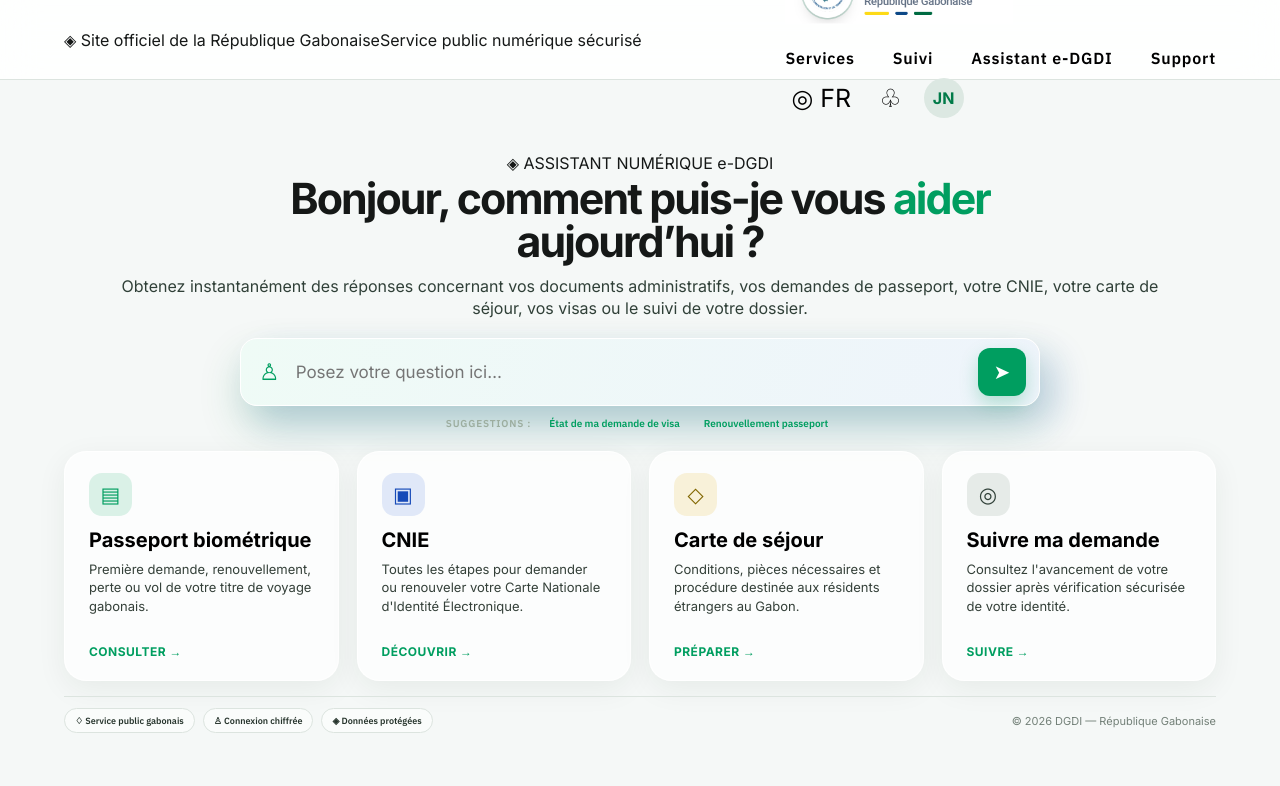
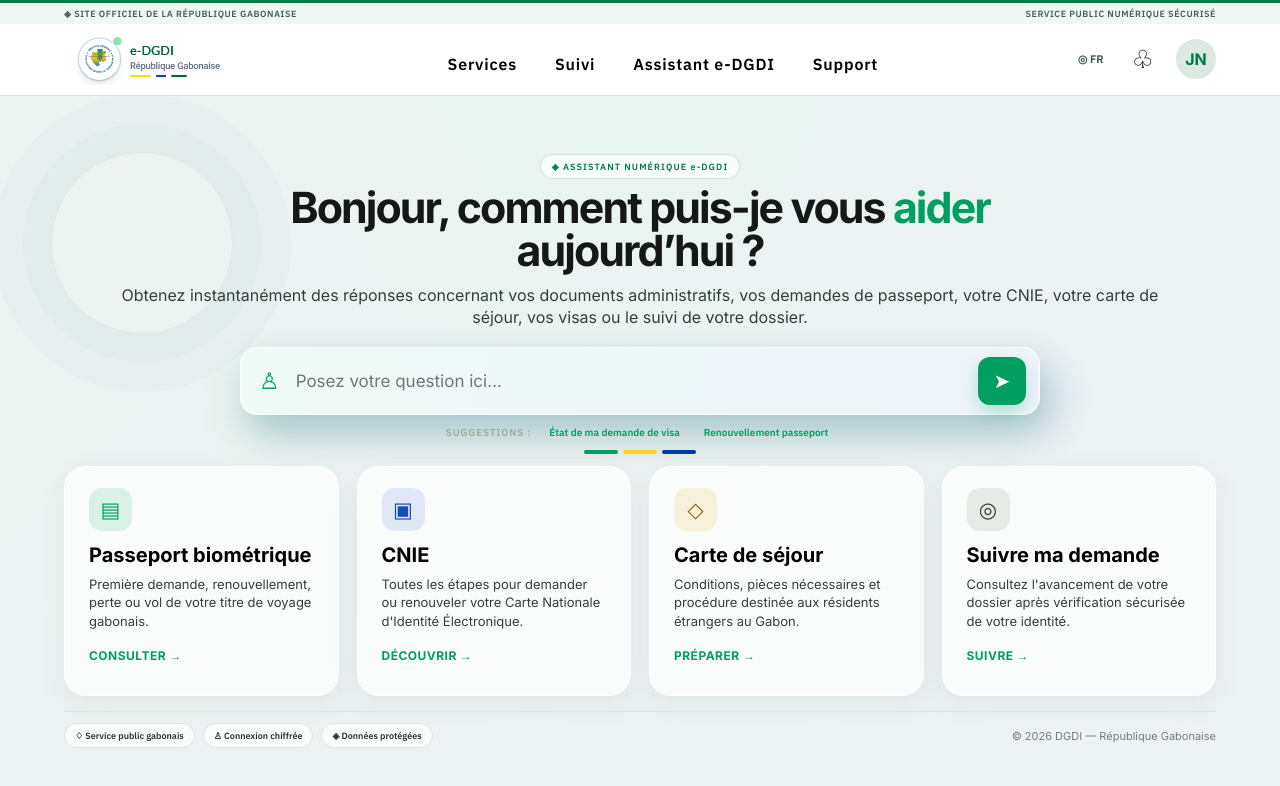
Before and after one commit to jeandirel/chatbot_dgdi, a React (Create React App) app: page / in a window 1280 px wide. Shown: the top 786 px of the page. Built offline with nearby package versions, Linux system fonts and the light colour scheme.

Commit message:
Style Gabon sovereign service experience

```diff
--- a/src/styles.css
+++ b/src/styles.css
@@ -43,3 +43,21 @@
 
 .official-logo{display:block;width:230px;height:62px;object-fit:contain;object-position:left center}
 @media(max-width:720px){.official-logo{width:174px;height:48px}.topbar .brand-button{display:flex;align-items:center}}
+
+/* Identité souveraine e-DGDI inspirée des codes institutionnels gabonais. */
+.topbar{height:96px;padding:0;display:flex;flex-direction:column;align-items:stretch}
+.gov-strip{height:24px;padding:0 clamp(24px,5vw,80px);display:flex;align-items:center;justify-content:space-between;background:#f0f7f4;color:#426156;border-top:3px solid var(--green);font:600 9px 'IBM Plex Sans';letter-spacing:.06em;text-transform:uppercase}
+.main-nav{height:72px;padding:0 clamp(24px,5vw,80px);display:flex;align-items:center;justify-content:space-between;width:100%}
+.official-logo{width:190px;height:55px}
+.header-tools button:first-child{font:600 11px 'IBM Plex Sans';color:#385248}
+.home{position:relative;background:radial-gradient(circle at 50% 0,#e8f5f0 0,rgba(245,248,247,0) 38%),linear-gradient(135deg,rgba(0,122,72,.035),rgba(22,74,184,.035));}
+.home:before{content:'';position:absolute;left:4%;top:8%;width:180px;height:180px;border:1px solid rgba(0,122,72,.07);border-radius:50%;box-shadow:0 0 0 28px rgba(0,122,72,.025),0 0 0 58px rgba(22,74,184,.018);pointer-events:none}
+.hero,.actions,.trust{position:relative;z-index:1}
+.sovereign-badge{display:inline-flex;align-items:center;gap:7px;padding:6px 11px;margin-bottom:3px;border:1px solid rgba(0,122,72,.18);border-radius:99px;background:rgba(255,255,255,.65);color:var(--green);font:600 9px 'IBM Plex Sans';letter-spacing:.12em}
+.gabon-ribbon{display:flex;justify-content:center;gap:5px;margin:-10px 0 12px}
+.gabon-ribbon i{width:34px;height:4px;border-radius:99px}.gabon-ribbon i:nth-child(1){background:#009e60}.gabon-ribbon i:nth-child(2){background:#fcd116}.gabon-ribbon i:nth-child(3){background:#003da5}
+.action-card{border-color:rgba(255,255,255,.92);backdrop-filter:blur(12px)}
+.action-card:after{content:'';width:0;height:3px;border-radius:99px;background:linear-gradient(90deg,#009e60,#fcd116,#003da5);transition:width .25s;margin-top:8px}.action-card:hover:after{width:100%}
+
+@media(min-width:1101px){.home{height:calc(100vh - 96px)}.chat-layout{height:calc(100vh - 96px)}}
+@media(max-width:720px){.topbar{height:76px}.gov-strip{height:18px;padding:0 12px;font-size:7px}.gov-strip span:nth-child(2){display:none}.main-nav{height:58px;padding:0 14px}.official-logo{width:150px;height:45px}.home{min-height:calc(100vh - 76px)}.home:before{display:none}.sovereign-badge{font-size:8px}.gabon-ribbon{margin:0 0 22px}}
```
